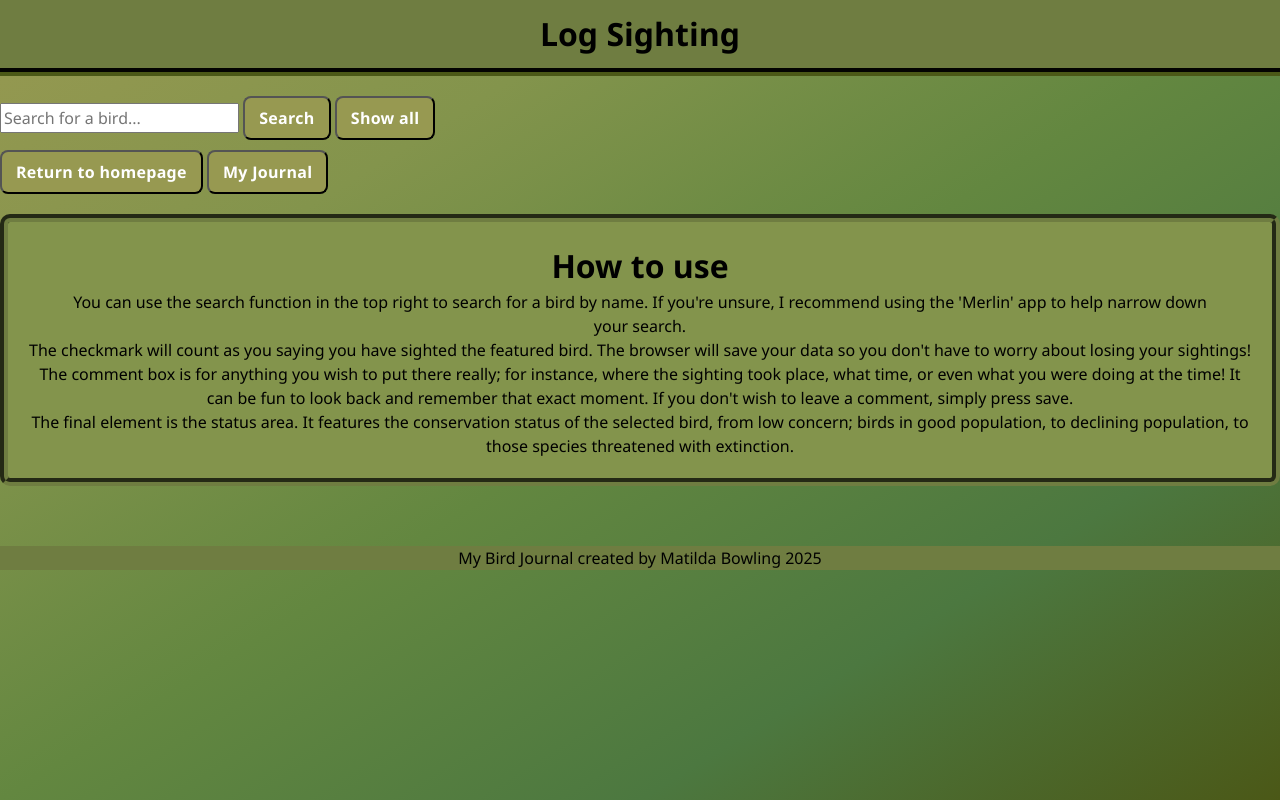
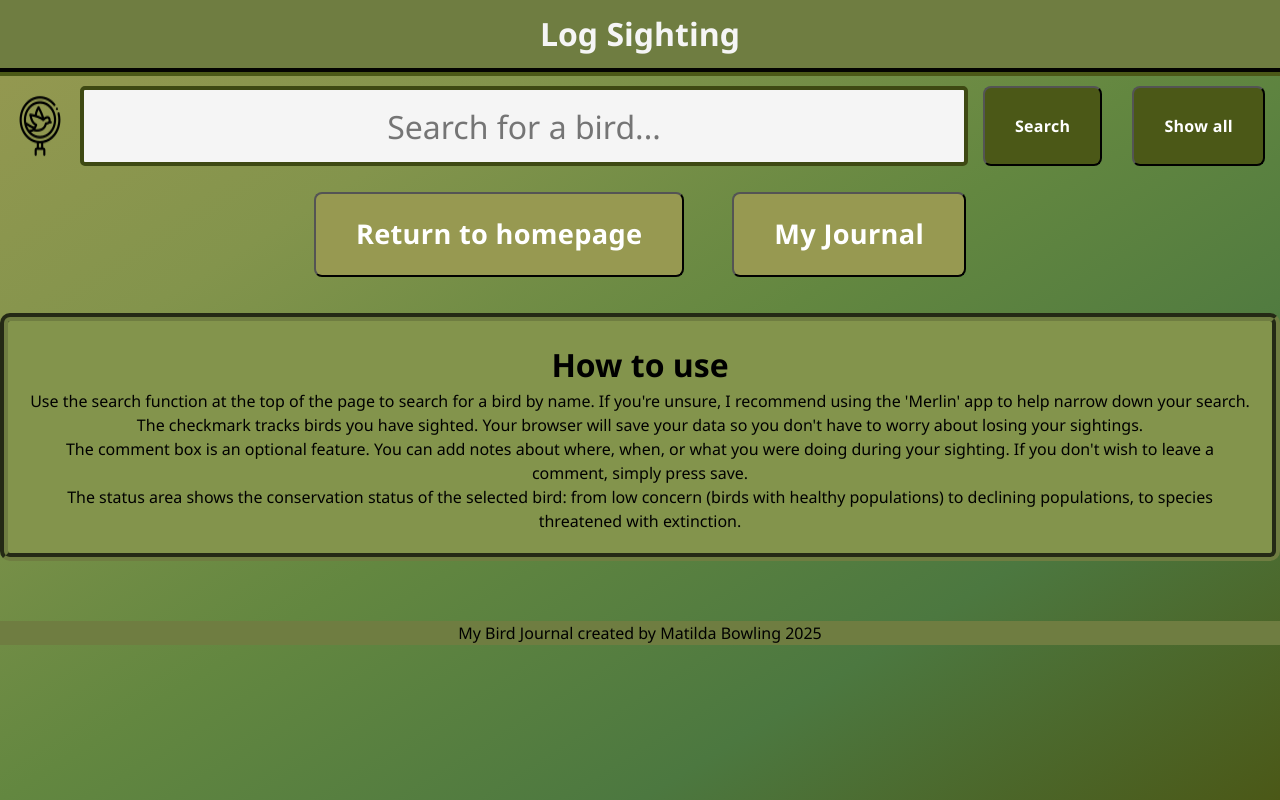
Before and after one commit to Matilda-B23/Go-Find-KY, a website: page public/log-page.html in a window 1280 px wide. Drawn offline with Linux system fonts and the light colour scheme; no server answers.

Commit message:
Added favicon, edited text for brevity, properly aligned buttons and improved search bar.

```diff
--- a/public/CSS/style.css
+++ b/public/CSS/style.css
@@ -154,6 +154,7 @@ button:hover {
   border-radius: 10px;
 }
 header h1 {
+  color: whitesmoke;
   margin: 0;
   padding: 10px;
   background-color: #6f7d41;
@@ -194,3 +195,45 @@ footer {
   border-style: groove;
   border-color: #63563b;
 }
+nav {
+  display: flex;
+  flex-direction: row;
+  gap: 3em;
+  justify-content: center;
+  align-items: center;
+  padding: 1rem;
+}
+nav button {
+  padding: 20px 40px;
+  font-size: 1.7rem;
+}
+
+#search-button, #show-all-button {
+  background-color: #4b5817;
+  padding: 10px 30px;
+  font-size: 1rem;
+  margin: 0 15px;
+  text-wrap: nowrap;
+}
+.search-bar {
+  position: relative;
+  display: flex;
+  min-width: 100px;
+  align-content: center;
+  justify-content: center;
+}
+.search-icon {
+padding: 3px;
+border-radius: 60px;
+margin-right: 5px;
+margin-left: 5px;
+}
+#bird-search {
+border: 4px solid #3e4913;
+border-radius: 5px;
+height: 80px;
+width: 95%;
+background-color: whitesmoke;
+font-size: xx-large;
+text-align: center;
+}
--- a/public/log-page.html
+++ b/public/log-page.html
@@ -3,15 +3,23 @@
   <head>
     <meta charset="UTF-8" />
     <meta name="viewport" content="width=device-width, initial-scale=1.0" />
+    <link
+      rel="icon"
+      type="image/png"
+      href="Images/painted-bunting-favicon.png"
+    />
     <link rel="stylesheet" href="/CSS/reset.css" />
     <link rel="stylesheet" href="/CSS/style.css" />
     <title>Log Sighting</title>
   </head>
   <body>
     <header><h1>Log Sighting</h1></header>
+    <div class="search-bar">
+      <img class="search-icon" src="Images/search.png" />
       <input type="text" id="bird-search" placeholder="Search for a bird..." />
       <button id="search-button">Search</button>
       <button id="show-all-button">Show all</button>
+    </div>
     <nav>
       <button id="return-home">Return to homepage</button>
       <button id="journal-page">My Journal</button>
@@ -19,25 +27,20 @@
     <div class="log-text-content">
       <h1>How to use</h1>
       <p>
-      You can use the search function in the top right to search for a bird by
-      name. If you're unsure, I recommend using the 'Merlin' app to help narrow
-      down your search.
+        Use the search function at the top of the page to search for a bird by
+        name. If you're unsure, I recommend using the 'Merlin' app to help
+        narrow down your search.
       </p>
       <p>
-      The checkmark will count as you saying you have sighted the featured bird.
-      The browser will save your data so you don't have to worry about losing
-      your sightings!
+        The checkmark tracks birds you have sighted.  Your browser will save your data so you don't have to worry about
+        losing your sightings.
       </p>
       <p>
-      The comment box is for anything you wish to put there really; for
-      instance, where the sighting took place, what time, or even what you were
-      doing at the time! It can be fun to look back and remember that exact
-      moment. If you don't wish to leave a comment, simply press save.
+        The comment box is an optional feature. You can add notes about where, when, or what you were doing during your sighting. If you don't wish to leave a comment, simply press save.
       </p>
       <p>
-      The final element is the status area. It features the conservation status
-      of the selected bird, from low concern; birds in good population, to
-      declining population, to those species threatened with extinction.
+        The status area shows the conservation status of the selected bird: from low concern (birds with healthy populations)
+        to declining populations, to species threatened with extinction.
       </p>
     </div>
     <div id="bird-container"></div>
```
Also changed, not shown: public/index.html (+21 -17 lines), public/my-journal-page.html (+5 -3 lines), README.md, public/Images/painted-bunting-favicon.png (added), public/Images/search.png (added). Lines whose indentation alone changed are shown as unchanged.
